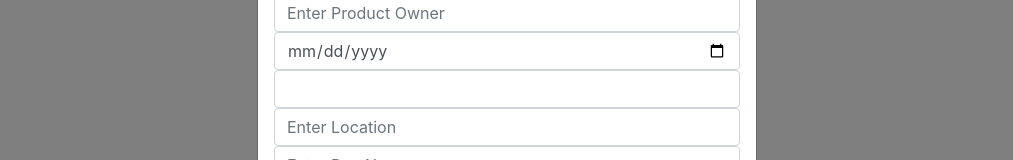
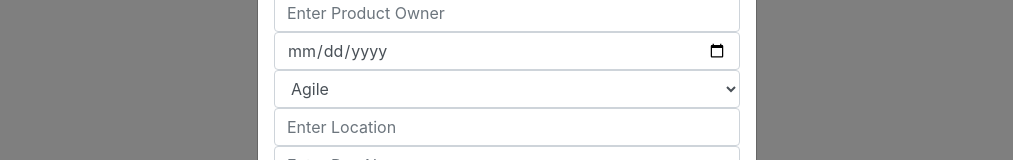
Before and after one commit to Knakano98/Kei-Nakano-ecc-dssb-IS21-code-challenge-req101408, a React (Create React App) app in the folder frontend/: page / in a window 1280 px wide. Both pictures are taken after a click on the button "Add Product". Shown: the part 222-382 px from the top of the page, without its empty margins (133-1146 px from the left). Built offline with nearby package versions, Linux system fonts and the light colour scheme; no server answers.

Commit message:
fix methodology input

```diff
--- a/frontend/src/App.js
+++ b/frontend/src/App.js
@@ -31,7 +31,6 @@ class App extends Component {
   constructor(props) {
     super(props);
     this.state = {
-      //productList: [entries],
       productList: [],
       modal: false,
     };
@@ -53,7 +52,7 @@ class App extends Component {
                   scrum_master: "",
                   product_owner: "",
                   start_date:"",
-                  methodology:"",
+                  methodology:"Agile",
                   location:"",
                   dev_names:"" };
     this.setState({ activeItem: item, modal: !this.state.modal });
@@ -64,7 +63,11 @@ class App extends Component {
   };
 
   handleSubmit = (item) => {
-    console.log(item)
+
+    if (item.name=="" || item.scrum_master=="" || item.product_owner=="" || item.start_date=="" || item.location=="" || item.dev_names==""){
+      alert("Please fill in every category")
+    }
+    else{
       this.toggle();
       if (item.id) {
        axios
@@ -72,11 +75,10 @@ class App extends Component {
          .then((res) => this.refreshList());
        return;
      }
-
-   console.log("should run")
      axios
        .post("/api/entries/", item) //this is 400ing for some reason
        .then((res) => this.refreshList());
+    }
   };
 
   toggle = () => {
@@ -133,7 +135,6 @@ class App extends Component {
                     </tr>
                   );
                 })}
-
               </tbody>
             </table>
             </div>
--- a/frontend/src/components/Modal.js
+++ b/frontend/src/components/Modal.js
@@ -27,9 +27,9 @@ export default class CustomModal extends Component {
     }
 
     const activeItem = { ...this.state.activeItem, [name]: value };
-
     this.setState({ activeItem });
   };
+
 
   render() {
     const { toggle, onSave } = this.props;
@@ -72,14 +72,16 @@ export default class CustomModal extends Component {
                 value={this.state.activeItem.start_date}
                 onChange={this.handleChange}
               />
-
-              <Input
-                type="text"
+              <select
+                class="form-control" id="sel1"
                 id="entry-methodology"
                 name="methodology"
                 value={this.state.activeItem.methodology}
                 onChange={this.handleChange}
-              />
+                >
+                <option>Agile</option>
+                <option>Waterfall</option>
+              </select>
               <Input
                 type="text"
                 id="entry-location"
@@ -102,7 +104,8 @@ export default class CustomModal extends Component {
         <ModalFooter>
           <Button
             color="success"
-            onClick={() => onSave(this.state.activeItem)}
+            onClick={() =>
+              onSave(this.state.activeItem)}
           >
             Save
           </Button>
```
Also changed, not shown: 2 other files (tests, documents, lock files or other folders). Lines whose indentation alone changed are shown as unchanged.
